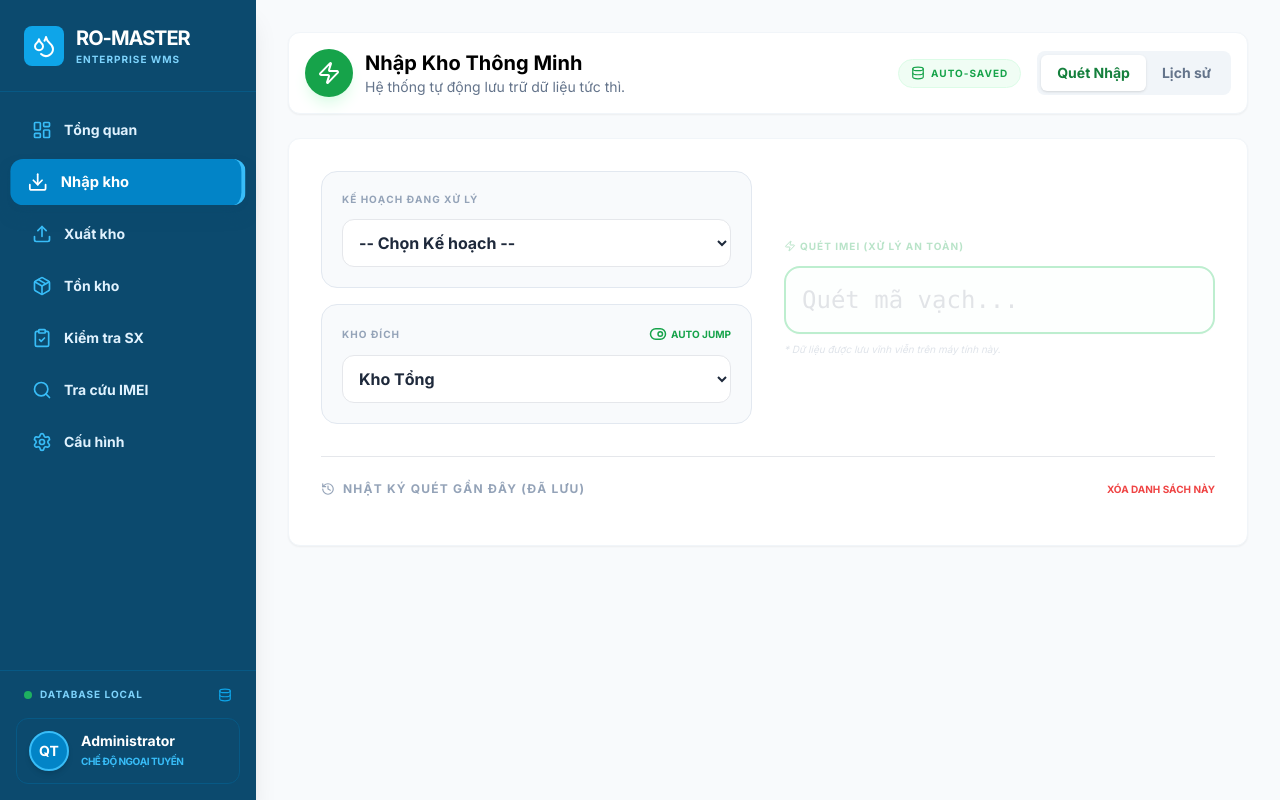
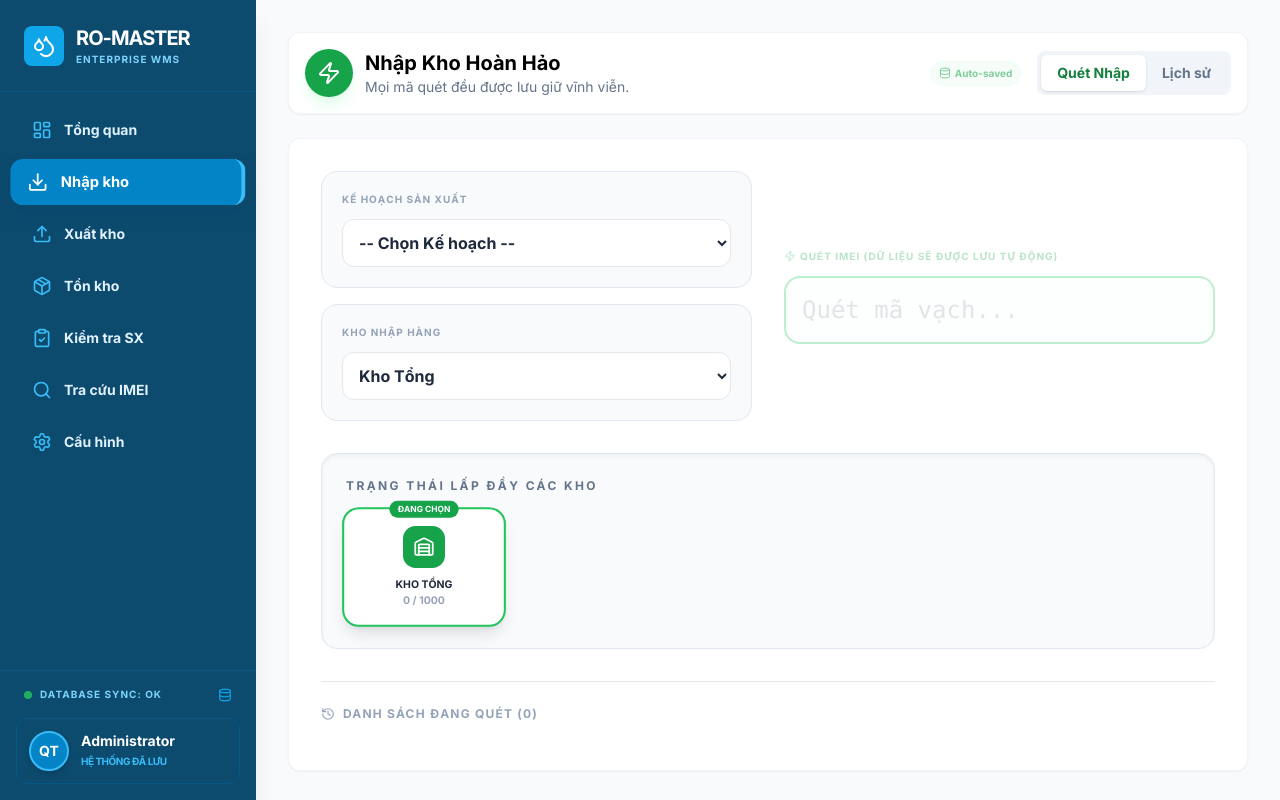
Before and after one commit to phamhuytrung10b7-afk/App5s_1, a React (Vite) app: page / in a window 1280 px wide. Both pictures are taken after a click on the button "Nhập kho". Built offline with nearby package versions, Linux system fonts and the light colour scheme.

Commit message:
Add files via upload

```diff
--- a/Inbound.tsx
+++ b/Inbound.tsx
@@ -21,19 +21,22 @@ export const Inbound: React.FC = () => {
   const [autoJump, setAutoJump] = useState(true);
 
   const [currentSerial, setCurrentSerial] = useState('');
-  const [recentScans, setRecentScans] = useState<{serial: string, time: string, wh: string, isReimport?: boolean}[]>([]);
+  const [serialList, setSerialList] = useState<string[]>([]);
   const inputRef = useRef<HTMLInputElement>(null);
   const [message, setMessage] = useState<{type: 'success' | 'error' | 'warning', text: string} | null>(null);
 
   // Recovery Draft Logic
   useEffect(() => {
-    const savedDrafts = inventoryService.getDrafts();
-    if (savedDrafts.inboundList && savedDrafts.inboundList.length > 0) {
-        // Chuyển đổi từ string list sang recentScans format
-        const recovered = savedDrafts.inboundList.map(item => JSON.parse(item));
-        setRecentScans(recovered);
+    const drafts = inventoryService.getDrafts();
+    if (drafts.inbound.length > 0) {
+      setSerialList(drafts.inbound);
     }
   }, []);
+
+  // Save Draft on change
+  useEffect(() => {
+    inventoryService.saveDraft('inbound', serialList);
+  }, [serialList]);
 
   useEffect(() => {
     if (activeTab === 'HISTORY') {
@@ -44,99 +47,60 @@ export const Inbound: React.FC = () => {
 
   useEffect(() => {
     if (activeTab === 'SCAN') inputRef.current?.focus();
-  }, [recentScans, message, selectedPlanId, activeTab, location, autoJump]);
+  }, [serialList, message, selectedPlanId, activeTab, location, autoJump]);
 
-  const handleAutoImport = (e?: React.FormEvent) => {
+  const handleAddSerial = (e?: React.FormEvent) => {
     if (e) e.preventDefault();
+    if (!selectedPlanId) {
+       playSound('error');
+       setMessage({ type: 'error', text: 'Vui lòng chọn Kế hoạch sản xuất trước!' });
+       return;
+    }
     const scannedCode = currentSerial.trim();
     if (!scannedCode) return;
 
-    const selectedPlan = plans.find(p => p.id === selectedPlanId);
-    const selectedProduct = selectedPlan ? inventoryService.getProductById(selectedPlan.productId) : null;
-
-    if (!selectedPlan || !selectedProduct) {
-      playSound('error');
-      setMessage({ type: 'error', text: 'Vui lòng chọn Kế hoạch sản xuất trước!' });
+    if (serialList.includes(scannedCode)) {
+      playSound('warning');
+      setMessage({ type: 'warning', text: `Mã ${scannedCode} đã trong danh sách quét!` });
+      setCurrentSerial('');
       return;
     }
 
-    if (!selectedPlan.serials.includes(scannedCode)) {
+    const selectedPlan = plans.find(p => p.id === selectedPlanId);
+    if (!selectedPlan?.serials.includes(scannedCode)) {
       playSound('error');
-      setMessage({ type: 'error', text: `Mã ${scannedCode} KHÔNG thuộc kế hoạch này!` });
+      setMessage({ type: 'error', text: `Mã ${scannedCode} không thuộc kế hoạch này!` });
       setCurrentSerial('');
       return;
     }
 
     const unit = inventoryService.getUnitBySerial(scannedCode);
-    let isReimportCandidate = false;
-
-    if (unit) {
-      if (unit.status === UnitStatus.NEW) {
-        playSound('error');
-        setMessage({ type: 'error', text: `Lỗi: Mã ${scannedCode} đã có sẵn trong kho ${unit.warehouseLocation}!` });
-        setCurrentSerial('');
-        return;
-      }
-      if (unit.status === UnitStatus.SOLD) {
-        if (unit.isReimported) {
-          playSound('error');
-          setMessage({ type: 'error', text: `Lỗi: Mã ${scannedCode} đã từng tái nhập 1 lần rồi.` });
-          setCurrentSerial('');
-          return;
-        }
-        isReimportCandidate = true;
-      }
+    if (unit && unit.status === UnitStatus.NEW) {
+       playSound('error');
+       setMessage({ type: 'error', text: `Mã ${scannedCode} đang tồn kho!` });
+       setCurrentSerial('');
+       return;
     }
 
-    let targetWhName = location;
-    const currentStock = inventoryService.getWarehouseCurrentStock(targetWhName);
-    const capacity = warehouses.find(w => w.name === targetWhName)?.maxCapacity || 9999;
+    playSound('success');
+    setSerialList([...serialList, scannedCode]);
+    setCurrentSerial('');
+    setMessage({ type: 'success', text: `Đã thêm: ${scannedCode}` });
+  };
 
-    if (currentStock >= capacity) {
-      if (autoJump) {
-        const nextWh = warehouses.find(w => inventoryService.getWarehouseCurrentStock(w.name) < (w.maxCapacity || 9999));
-        if (nextWh) {
-          targetWhName = nextWh.name;
-          setLocation(targetWhName);
-          setMessage({ type: 'warning', text: `Tự động chuyển sang ${targetWhName}` });
-        } else {
-          playSound('error');
-          setMessage({ type: 'error', text: 'Hết sức chứa tất cả các kho!' });
-          return;
-        }
-      } else {
-        playSound('error');
-        setMessage({ type: 'error', text: 'Kho đã đầy sức chứa!' });
-        return;
-      }
-    }
-
+  const handleSubmit = () => {
     try {
-      inventoryService.importUnits(selectedProduct.id, [scannedCode], targetWhName, selectedPlan.name);
-      playSound(isReimportCandidate ? 'warning' : 'success');
-
-      const newScan = {
-        serial: scannedCode,
-        time: new Date().toLocaleTimeString('vi-VN'),
-        wh: targetWhName,
-        isReimport: isReimportCandidate
-      };
-
-      const updatedScans = [newScan, ...recentScans.slice(0, 29)];
-      setRecentScans(updatedScans);
-
-      // Persist Draft
-      inventoryService.saveInboundDraft(updatedScans.map(s => JSON.stringify(s)));
-
-      setMessage({
-        type: isReimportCandidate ? 'warning' : 'success',
-        text: isReimportCandidate ? `TÁI NHẬP: ${scannedCode}` : `Thành công: ${scannedCode}`
-      });
+      const selectedPlan = plans.find(p => p.id === selectedPlanId);
+      if (!selectedPlan) throw new Error("Vui lòng chọn Kế hoạch");
+      inventoryService.importUnits(selectedPlan.productId, serialList, location, selectedPlan.name);
+      playSound('success');
+      setMessage({ type: 'success', text: `Đã nhập kho thành công ${serialList.length} máy.` });
+      setSerialList([]);
+      inventoryService.clearDraft('inbound');
     } catch (err: any) {
       playSound('error');
       setMessage({ type: 'error', text: err.message });
     }
-    setCurrentSerial('');
   };
 
   return (
@@ -144,15 +108,14 @@ export const Inbound: React.FC = () => {
       <div className="flex justify-between items-center bg-white p-4 rounded-xl shadow-sm border border-slate-100">
          <div className="flex items-center gap-3">
              <div className="bg-green-600 p-3 rounded-full text-white shadow-lg shadow-green-100"><Zap /></div>
-             <div><h2 className="text-xl font-bold">Nhập Kho Thông Minh</h2><p className="text-slate-500 text-sm">Hệ thống tự động lưu trữ dữ liệu tức thì.</p></div>
+             <div><h2 className="text-xl font-bold">Nhập Kho Hoàn Hảo</h2><p className="text-slate-500 text-sm">Mọi mã quét đều được lưu giữ vĩnh viễn.</p></div>
          </div>
          <div className="flex items-center gap-4">
-            <div className="hidden md:flex items-center gap-1.5 text-green-600 bg-green-50 px-3 py-1.5 rounded-full border border-green-100">
-               <Database size={14} className="animate-pulse"/>
-               <span className="text-[10px] font-black uppercase tracking-widest">Auto-Saved</span>
+            <div className="flex items-center gap-1 text-[10px] font-black text-green-600 bg-green-50 px-2 py-1 rounded-full border border-green-100 animate-pulse">
+               <Database size={12}/> Auto-saved
             </div>
             <div className="flex bg-slate-100 p-1 rounded-lg">
-                <button onClick={() => setActiveTab('SCAN')} className={`px-4 py-2 rounded-md text-sm font-bold transition-all ${activeTab === 'SCAN' ? 'bg-white shadow text-green-700' : 'text-slate-500'}`}>Quét Nhập</button>
+                <button onClick={() => setActiveTab('SCAN')} className={`px-4 py-2 rounded-md text-sm font-bold transition-all ${activeTab === 'SCAN' ? 'bg-white shadow text-green-700' : 'text-slate-50'}`}>Quét Nhập</button>
                 <button onClick={() => setActiveTab('HISTORY')} className={`px-4 py-2 rounded-md text-sm font-bold transition-all ${activeTab === 'HISTORY' ? 'bg-white shadow text-green-700' : 'text-slate-500'}`}>Lịch sử</button>
             </div>
          </div>
@@ -163,19 +126,14 @@ export const Inbound: React.FC = () => {
             <div className="grid grid-cols-1 md:grid-cols-2 gap-8 mb-8">
               <div className="space-y-4">
                   <div className="bg-slate-50 p-5 rounded-2xl border border-slate-200">
-                      <label className="block text-[10px] font-black text-slate-400 uppercase tracking-widest mb-3">Kế hoạch đang xử lý</label>
+                      <label className="block text-[10px] font-black text-slate-400 uppercase tracking-widest mb-3">Kế hoạch sản xuất</label>
                       <select className="w-full p-3 border rounded-xl bg-white outline-none focus:ring-2 focus:ring-green-400 font-bold text-slate-800" value={selectedPlanId} onChange={(e) => setSelectedPlanId(e.target.value)}>
                          <option value="">-- Chọn Kế hoạch --</option>
                          {plans.map(p => <option key={p.id} value={p.id}>{p.name}</option>)}
                       </select>
                   </div>
                   <div className="bg-slate-50 p-5 rounded-2xl border border-slate-200">
-                      <div className="flex justify-between items-center mb-3">
-                         <label className="block text-[10px] font-black text-slate-400 uppercase tracking-widest">Kho đích</label>
-                         <button onClick={() => setAutoJump(!autoJump)} className={`flex items-center gap-1 text-[10px] font-black uppercase transition-all ${autoJump ? 'text-green-600' : 'text-slate-400'}`}>
-                            {autoJump ? <ToggleRight size={18}/> : <ToggleLeft size={18}/>} Auto Jump
-                         </button>
-                      </div>
+                      <label className="block text-[10px] font-black text-slate-400 uppercase tracking-widest mb-3">Kho nhập hàng</label>
                       <select className="w-full p-3 border rounded-xl bg-white outline-none focus:ring-2 focus:ring-green-400 font-bold text-slate-800" value={location} onChange={(e) => setLocation(e.target.value)}>
                          {warehouses.map(wh => <option key={wh.id} value={wh.name}>{wh.name}</option>)}
                       </select>
@@ -184,12 +142,11 @@ export const Inbound: React.FC = () => {
 
               <div className={`flex flex-col justify-center ${!selectedPlanId ? 'opacity-30 pointer-events-none' : ''}`}>
                   <label className="block text-[10px] font-black text-green-600 uppercase tracking-widest mb-3 flex items-center gap-1">
-                    <Zap size={12}/> Quét IMEI (Xử lý an toàn)
+                    <Zap size={12}/> Quét IMEI (Dữ liệu sẽ được lưu tự động)
                   </label>
-                  <form onSubmit={handleAutoImport}>
+                  <form onSubmit={handleAddSerial}>
                      <input ref={inputRef} type="text" placeholder="Quét mã vạch..." className="w-full p-4 border-2 border-green-100 rounded-2xl font-mono text-2xl shadow-sm outline-none focus:border-green-500 transition-all bg-green-50/30" value={currentSerial} onChange={(e) => setCurrentSerial(e.target.value)} />
                   </form>
-                  <p className="text-[10px] text-slate-400 mt-2 italic">* Dữ liệu được lưu vĩnh viễn trên máy tính này.</p>
               </div>
             </div>
 
@@ -200,25 +157,48 @@ export const Inbound: React.FC = () => {
                </div>
             )}
 
+            <div className="bg-slate-50 p-6 rounded-2xl border border-slate-200 shadow-inner mb-8">
+                  <label className="block text-xs font-black text-slate-500 uppercase tracking-[0.2em] mb-4">Trạng thái lấp đầy các kho</label>
+                  <div className="grid grid-cols-2 sm:grid-cols-3 md:grid-cols-5 gap-4">
+                     {warehouses.map(wh => {
+                        const stock = inventoryService.getWarehouseCurrentStock(wh.name);
+                        const capacity = wh.maxCapacity || 9999;
+                        const isFull = stock >= capacity;
+                        const isSelected = location === wh.name;
+
+                        return (
+                          <div key={wh.id} className={`relative p-4 rounded-2xl border-2 transition-all flex flex-col items-center gap-2 cursor-pointer ${isSelected ? 'border-green-500 bg-white shadow-lg scale-105 z-10' : 'border-slate-200 bg-slate-50 opacity-60'}`} onClick={() => setLocation(wh.name)}>
+                            <div className={`w-10 h-10 rounded-xl flex items-center justify-center ${isFull ? 'bg-red-100 text-red-600' : 'bg-green-100 text-green-600'} ${isSelected ? 'bg-green-600 text-white' : ''}`}>
+                              <Warehouse size={20} />
+                            </div>
+                            <div className="text-center">
+                              <p className="text-[10px] font-black text-slate-800 uppercase truncate w-24">{wh.name}</p>
+                              <p className={`text-[10px] font-bold ${isFull ? 'text-red-500' : 'text-slate-400'}`}>{stock} / {capacity}</p>
+                            </div>
+                            {isSelected && <div className="absolute -top-2 bg-green-600 text-white text-[8px] px-2 py-0.5 rounded-full font-black shadow-sm">ĐANG CHỌN</div>}
+                          </div>
+                        );
+                     })}
+                  </div>
+            </div>
+
             <div className="border-t pt-6">
                 <div className="flex justify-between items-center mb-4">
                   <h4 className="font-black text-slate-400 text-xs uppercase tracking-widest flex items-center gap-2">
-                     <History size={14}/> Nhật ký quét gần đây (Đã lưu)
+                     <History size={14}/> Danh sách đang quét ({serialList.length})
                   </h4>
-                  <button onClick={() => { inventoryService.clearDraft('inboundList'); setRecentScans([]); }} className="text-[10px] text-red-500 hover:underline font-bold uppercase">Xóa danh sách này</button>
+                  {serialList.length > 0 && (
+                    <button onClick={handleSubmit} className="bg-green-600 text-white px-6 py-2 rounded-xl font-bold shadow-lg hover:bg-green-700 transition-all flex items-center gap-2">Xác nhận Nhập Kho <ArrowRight size={18}/></button>
+                  )}
                 </div>
-                <div className="space-y-2 max-h-80 overflow-y-auto custom-scrollbar">
-                   {recentScans.map((s, idx) => (
-                     <div key={idx} className={`flex justify-between items-center bg-white p-3 rounded-xl border shadow-sm animate-slide-in ${s.isReimport ? 'border-orange-200' : 'border-slate-100'}`}>
+                <div className="space-y-2 max-h-64 overflow-y-auto custom-scrollbar">
+                   {serialList.map((sn, idx) => (
+                     <div key={idx} className="flex justify-between items-center bg-white p-3 rounded-xl border border-slate-100 shadow-sm animate-slide-in">
                         <div className="flex items-center gap-3">
-                          <div className={`w-8 h-8 rounded-full flex items-center justify-center text-[10px] font-bold border ${s.isReimport ? 'bg-orange-50 text-orange-600 border-orange-100' : 'bg-green-50 text-green-600 border-green-100'}`}>{recentScans.length - idx}</div>
-                          <span className="font-mono font-black text-slate-700">{s.serial}</span>
-                          {s.isReimport && <span className="text-[8px] font-black bg-orange-600 text-white px-1.5 py-0.5 rounded uppercase">Tái nhập</span>}
+                          <div className="w-8 h-8 rounded-full flex items-center justify-center text-[10px] font-bold border bg-green-50 text-green-600 border-green-100">{serialList.length - idx}</div>
+                          <span className="font-mono font-black text-slate-700">{sn}</span>
                         </div>
-                        <div className="flex items-center gap-4 text-[10px] font-bold">
-                          <span className="text-blue-600 uppercase tracking-tight">KHO: {s.wh}</span>
-                          <span className="text-slate-400">{s.time}</span>
-                        </div>
+                        <button onClick={() => setSerialList(serialList.filter(s => s !== sn))} className="text-slate-300 hover:text-red-500 p-2"><Trash2 size={16}/></button>
                      </div>
                    ))}
                 </div>
--- a/Layout.tsx
+++ b/Layout.tsx
@@ -95,7 +95,7 @@ export const Layout: React.FC<LayoutProps> = ({ children, currentPath, onNavigat
            <div className="flex items-center justify-between px-2">
               <div className="flex items-center gap-2">
                  <div className="w-2 h-2 rounded-full bg-green-500 animate-pulse"></div>
-                 <span className="text-[10px] font-black text-water-300 uppercase tracking-widest">Database Local</span>
+                 <span className="text-[10px] font-black text-water-300 uppercase tracking-widest">Database Sync: OK</span>
               </div>
               <Database size={14} className="text-water-500" />
            </div>
@@ -106,7 +106,7 @@ export const Layout: React.FC<LayoutProps> = ({ children, currentPath, onNavigat
              </div>
              <div className="text-sm">
                <p className="font-black text-white">Administrator</p>
-               <p className="text-water-400 text-[10px] uppercase font-bold tracking-tighter">Chế độ Ngoại tuyến</p>
+               <p className="text-water-400 text-[10px] uppercase font-bold tracking-tighter">Hệ thống Đã Lưu</p>
              </div>
            </div>
         </div>
--- a/inventoryService.ts
+++ b/inventoryService.ts
@@ -2,12 +2,12 @@
 import { Product, SerialUnit, UnitStatus, Transaction, Warehouse, Customer, ProductionPlan, SalesOrder, SalesOrderItem } from './types';
 
 const STORAGE_KEY = 'RO_MASTER_DB_V3_FINAL';
-const DRAFT_KEY = 'RO_DRAFTS_PERSISTENCE';
+const DRAFT_KEY = 'RO_MASTER_DRAFTS_V3';
 
 interface DraftData {
-  inboundList: string[];
-  outboundList: string[];
-  productionCheckList: string[];
+  inbound: string[];
+  outbound: string[];
+  productionCheck: string[];
 }
 
 class InventoryService {
@@ -18,7 +18,7 @@ class InventoryService {
   private customers: Customer[] = [];
   private productionPlans: ProductionPlan[] = [];
   private salesOrders: SalesOrder[] = [];
-  private drafts: DraftData = { inboundList: [], outboundList: [], productionCheckList: [] };
+  private drafts: DraftData = { inbound: [], outbound: [], productionCheck: [] };
 
   constructor() {
     this.loadFromStorage();
@@ -48,7 +48,7 @@ class InventoryService {
       try {
         this.drafts = JSON.parse(savedDrafts);
       } catch (e) {
-        console.error("Draft error:", e);
+        this.drafts = { inbound: [], outbound: [], productionCheck: [] };
       }
     }
   }
@@ -66,16 +66,18 @@ class InventoryService {
     localStorage.setItem(STORAGE_KEY, JSON.stringify(data));
   }
 
-  private persistDrafts() {
+  // --- DRAFT MANAGEMENT ---
+  getDrafts() { return this.drafts; }
+
+  saveDraft(key: keyof DraftData, list: string[]) {
+    this.drafts[key] = list;
     localStorage.setItem(DRAFT_KEY, JSON.stringify(this.drafts));
   }
 
-  // --- DRAFT MANAGEMENT ---
-  getDrafts() { return this.drafts; }
-  saveInboundDraft(list: string[]) { this.drafts.inboundList = list; this.persistDrafts(); }
-  saveOutboundDraft(list: string[]) { this.drafts.outboundList = list; this.persistDrafts(); }
-  saveProductionDraft(list: string[]) { this.drafts.productionCheckList = list; this.persistDrafts(); }
-  clearDraft(key: keyof DraftData) { this.drafts[key] = []; this.persistDrafts(); }
+  clearDraft(key: keyof DraftData) {
+    this.drafts[key] = [];
+    localStorage.setItem(DRAFT_KEY, JSON.stringify(this.drafts));
+  }
 
   resetDatabase() {
     localStorage.removeItem(STORAGE_KEY);
```
